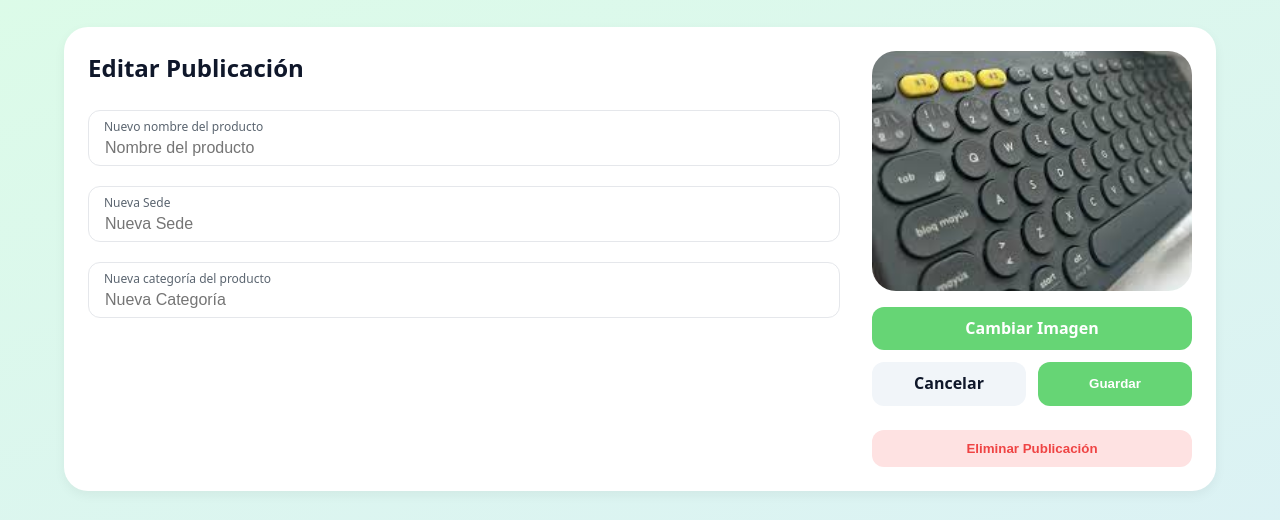
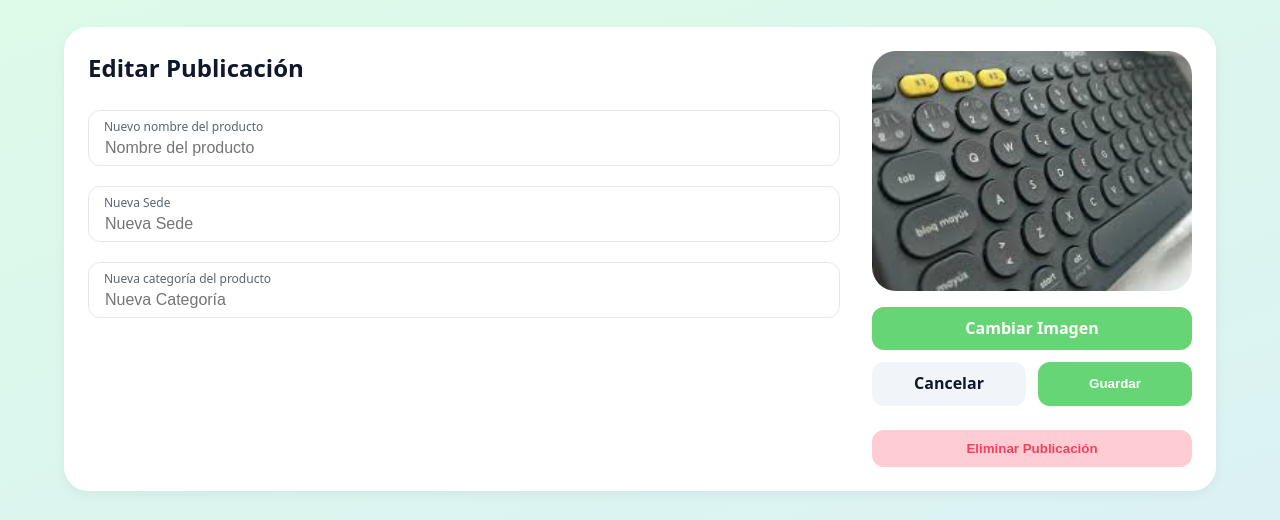
Before and after one commit to team-unidonate/unidonate, a plain HTML site: page public/Editar_Publicacion.html in a window 1280 px wide. Shown: the part 96-616 px from the top of the page. Drawn offline with Linux system fonts and the light colour scheme.

Commit message:
Update Editar_Publicacion.css

```diff
--- a/public/assets/styles/Editar_Publicacion.css
+++ b/public/assets/styles/Editar_Publicacion.css
@@ -98,9 +98,9 @@ header nav .Perfil.active, .Perfil:hover{ background: #1aad6b;}
 
 /* ===== Estilos para Botón de Eliminar (US23) ===== */
 :root {
-  --danger-bg: #fee2e2;
-  --danger-text: #ef4444;
-  --danger-hover: #fca5a5;
+  --danger-bg: #FECDD3;
+  --danger-text: #F43F5E;
+  --danger-hover: #FECDD3;
 }
 
 .btn--danger {
@@ -111,10 +111,6 @@ header nav .Perfil.active, .Perfil:hover{ background: #1aad6b;}
   border: 1px solid transparent;
 }
 
-.btn--danger:hover {
-  background-color: var(--danger-hover);
-  color: #fff;
-}
 
 /* Ajuste para que el botón "Cambiar Imagen" se vea bien */
 .btn--full {
```
